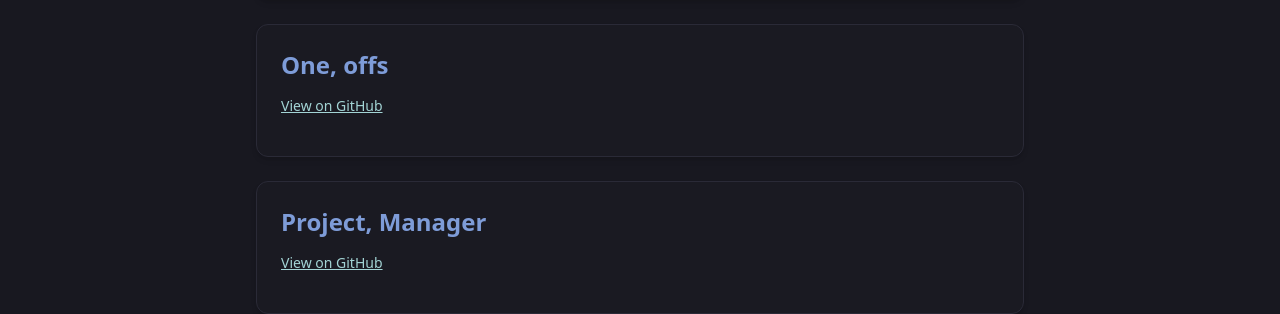
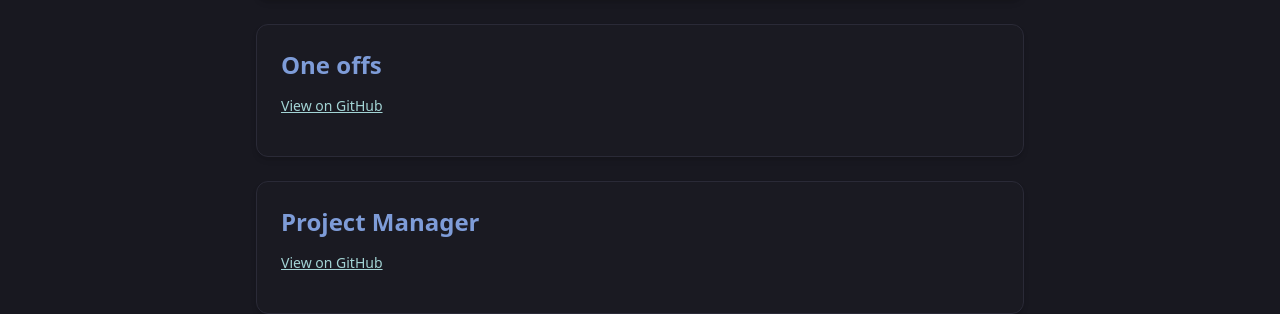
Before and after one commit to HasSak-47/HasSak-47.github.io, a React (Vite) app: page / in a window 1280 px wide. Shown: the part 570-884 px from the top of the page. Built offline with nearby package versions, Linux system fonts and the light colour scheme; no server answers.

Commit message:
fixed visuals

```diff
--- a/src/App.tsx
+++ b/src/App.tsx
@@ -44,7 +44,7 @@ interface ProjectProps {
   repo: string;
 }
 
-function Project({ name, repo}: ProjectProps) {
+function Project({ name, repo }: ProjectProps) {
   const [readme, setReadme] = useState<string | null>(null);
   const [showReadme, setShowReadme] = useState(false);
 
@@ -68,12 +68,12 @@ function Project({ name, repo}: ProjectProps) {
 
   const githubUrl = getGithubRepoUrl(repo);
 
-	return (
+  return (
     <div className='border-sumiInk4 bg-sumiInk2 w-full max-w-3xl rounded-xl border p-6 shadow-md'>
       <div className='mb-3 flex items-center justify-between'>
         <div className='text-crystalBlue text-2xl font-semibold'>{name}</div>
         {readme && (
-					<button
+          <button
             onClick={() => setShowReadme(!showReadme)}
             className='bg-sumiInk4 text-springViolet1 hover:bg-sumiInk5 rounded-lg px-2 py-1 transition'
             title={showReadme ? 'Hide README' : 'Show README'}
@@ -108,8 +108,8 @@ function App() {
   let projects = [
     { name: 'Luall', repo: 'HasSak-47/cshell' },
     { name: 'LyTop', repo: 'HasSak-47/monitor' },
-    { name: 'One, offs', repo: 'HasSak-47/oneoffs' },
-    { name: 'Project, Manager', repo: 'HasSak-47/project_manager' },
+    { name: 'One offs', repo: 'HasSak-47/oneoffs' },
+    { name: 'Project Manager', repo: 'HasSak-47/project_manager' },
   ];
 
   const [index, setIndex] = useState<number | null>(null);
--- a/src/markdown.css
+++ b/src/markdown.css
@@ -44,7 +44,7 @@
   }
 
   .markdown pre code {
-    @apply text-waveAqua2 font-mono;
+    @apply bg-sumiInk2 text-waveAqua2 font-mono;
   }
 
   .markdown a {
```
Also changed, not shown: 4 other files (tests, documents, lock files or other folders).
